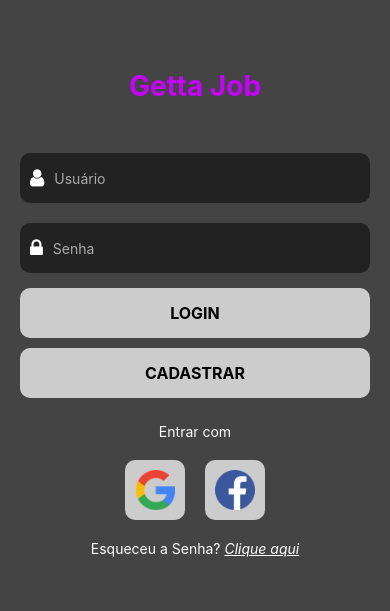
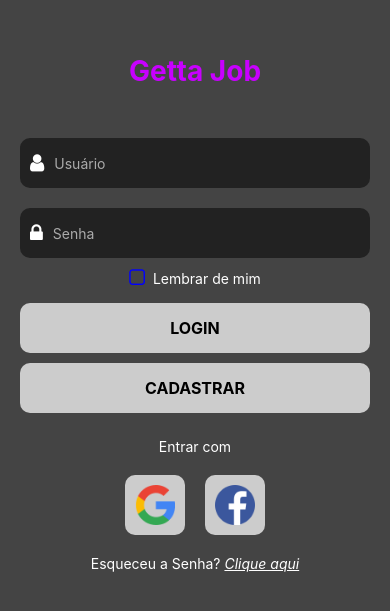
Before and after one commit to 97Mith/gettajob, a React Native app: screen /Login in a window 390 px wide. Shown: the part 109-720 px from the top of the page. Built offline with nearby package versions, Linux system fonts and the light colour scheme; what react-native-calendars would draw is missing.

Commit message:
OK ~~1 - arrumar o esqueceu a senha? clique aqui, acrescentar uma checkbox lembrar de mim~~

```diff
--- /dev/null
+++ b/src/components/RememberMeCheckBox.js
@@ -0,0 +1,21 @@
+import React, { useState } from "react";
+import { View, Text, TouchableOpacity } from "react-native";
+import { FontAwesome } from "@expo/vector-icons"; // Expo tem suporte automático
+
+export default function RememberMeCheck() {
+  const [checked, setChecked] = useState(false);
+
+  return (
+    <TouchableOpacity
+      onPress={() => setChecked(!checked)}
+      style={{ flexDirection: "row", alignItems: "center", marginBottom: 10 }}
+    >
+      <FontAwesome
+        name={checked ? "check-square" : "square-o"}
+        size={20}
+        color="#00f"
+      />
+      <Text style={{ color: "#fff", marginLeft: 8 }}>Lembrar de mim</Text>
+    </TouchableOpacity>
+  );
+}
--- a/src/pages/ForgotPassword/index.js
+++ b/src/pages/ForgotPassword/index.js
@@ -1,7 +1,7 @@
 import React, { useState } from "react";
 import { View, Text, TouchableOpacity, Alert } from "react-native";
-import InputField from "../components/InputField";
-import styles from "../styles/loginStyles"; // Reutilizando os estilos do login
+import InputField from "../../components/InputField";
+import styles from "../../styles/loginStyles";
 
 const ForgotPassword = ({ navigation }) => {
   const [email, setEmail] = useState("");
--- a/src/pages/Login/index.js
+++ b/src/pages/Login/index.js
@@ -4,9 +4,12 @@ import { useNavigation } from "@react-navigation/native";
 import InputField from "../../components/InputField";
 import SocialButton from "../../components/SocialButton";
 import styles from "../../styles/loginStyles";
+import RememberMeCheck from "../../components/RememberMeCheckBox";
+
 
 export default function Login() {
   const navigation = useNavigation();
+  //const RememberMeCheckBox = rememberMeCheckBox();
 
   return (
     <View style={styles.container}>
@@ -14,6 +17,7 @@ export default function Login() {
 
       <InputField icon="user" placeholder="Usuário" />
       <InputField icon="lock" placeholder="Senha" secureTextEntry />
+      <RememberMeCheck />
 
 
       <TouchableOpacity
--- a/src/routes/stackRoutes.js
+++ b/src/routes/stackRoutes.js
@@ -5,6 +5,7 @@ import Login from '../pages/Login';
 import SignUp from '../pages/SignUp';
 import Routes from './index';
 import Chat from '../pages/Chat';
+import ForgotPassword from '../pages/ForgotPassword';
 
 const Stack = createNativeStackNavigator();
 
@@ -25,7 +26,7 @@ export default function StackRoutes(){
             />
             <Stack.Screen
                 name="ForgotPassword"
-                component={Routes}
+                component={ForgotPassword}
             />
             <Stack.Screen
                 name="Chat"
```
Also changed, not shown: 1 other file (tests, documents, lock files or other folders).
